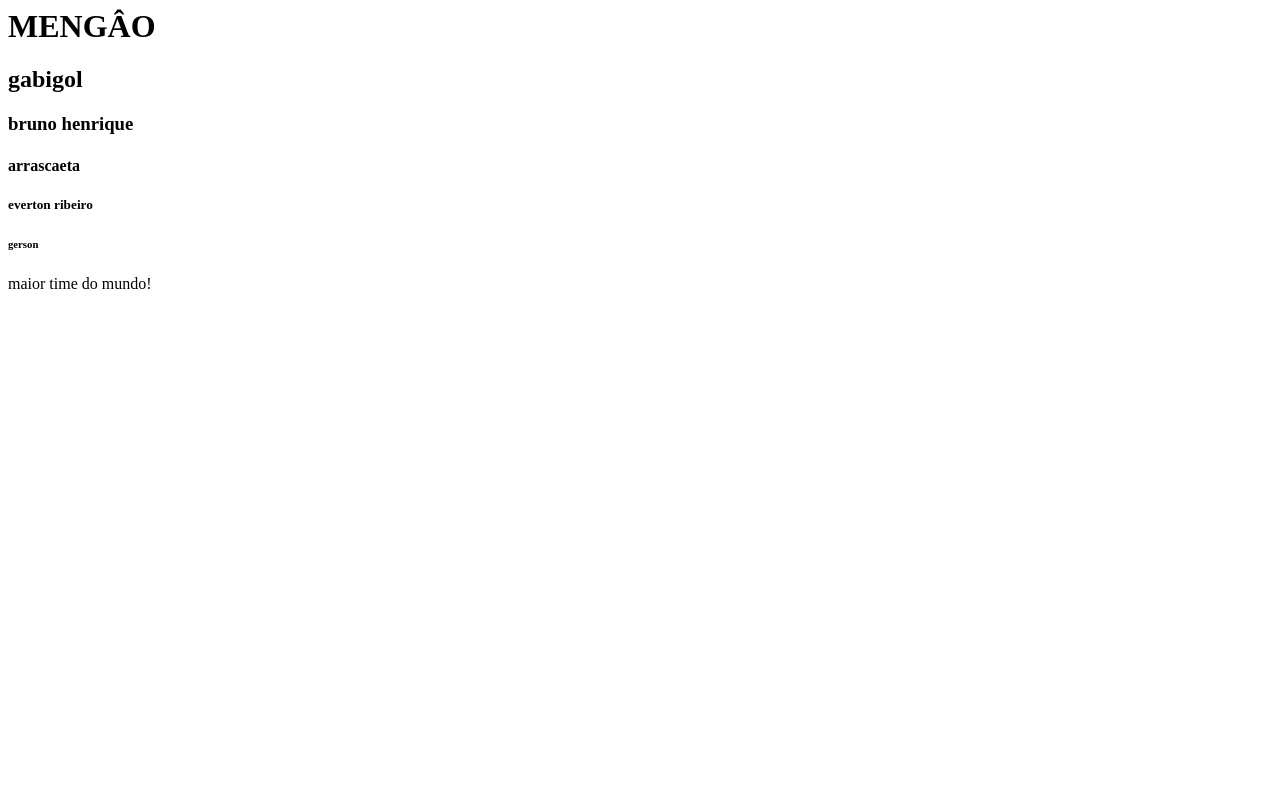
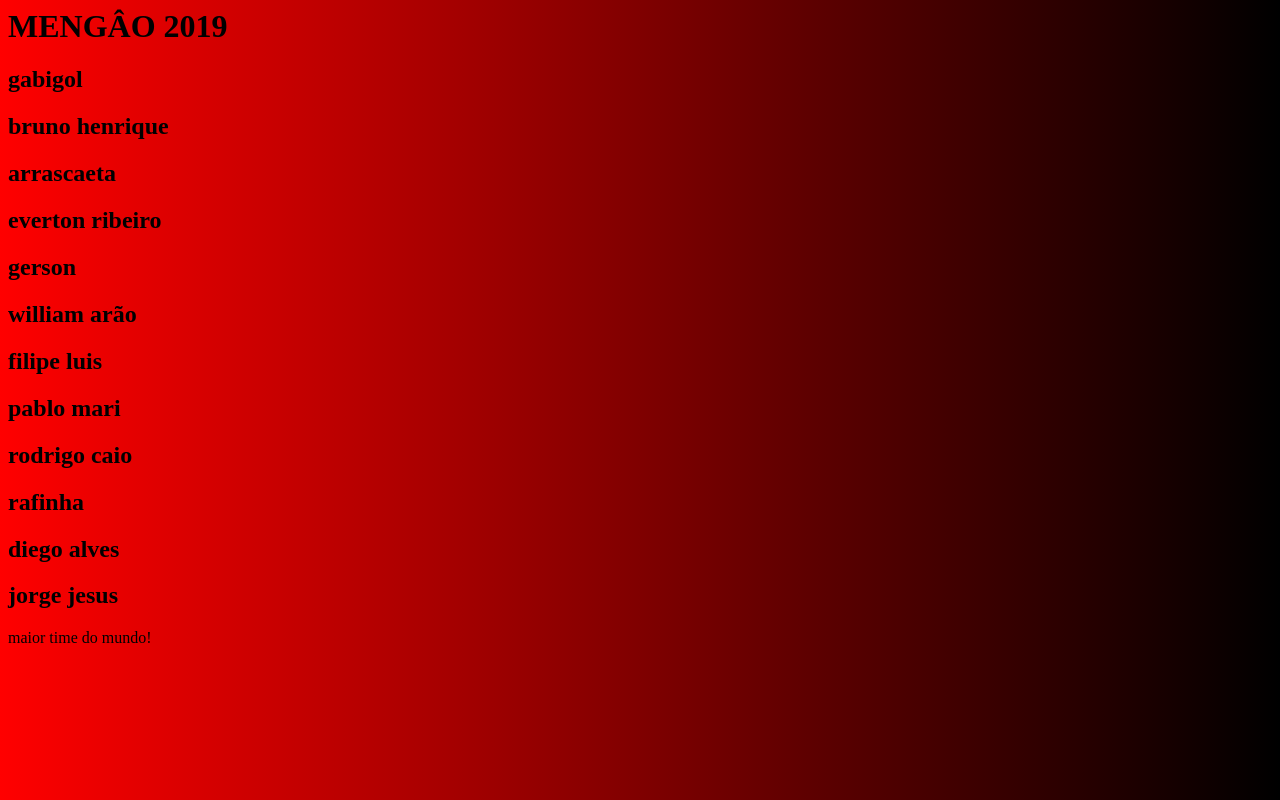
Before and after one commit to joaopedrosimas7/aula-CSW_070823, a plain HTML site: page index.html in a window 1280 px wide. Drawn offline with Linux system fonts and the light colour scheme.

Commit message:
Add files via upload

```diff
--- a/index.html
+++ b/index.html
@@ -5,14 +5,26 @@
 
      <head>
 
+     <style>
+      body{
+        background-image: linear-gradient(to right, red, black);
+      }
+     </style>
+     <body>
 
-     <body>
-            <h1>MENGÂO</h1>
+            <h1>MENGÂO 2019</h1>
             <h2>gabigol</h2>
-            <h3>bruno henrique</h3>
-            <h4>arrascaeta<h4>
-            <h5>everton ribeiro</h5>
-            <h6>gerson</h6>
+            <h2>bruno henrique</h2>
+            <h2>arrascaeta</h2>
+            <h2>everton ribeiro</h2>
+            <h2>gerson</h2>
+            <h2>william arão</h2>
+            <h2>filipe luis</h2>
+            <h2>pablo mari</h2>
+            <h2>rodrigo caio</h2>
+            <h2>rafinha</h2>
+            <H2>diego alves</H2>
+            <h2>jorge jesus</h2>
             <p> maior time do mundo!</p>
 
 
```
